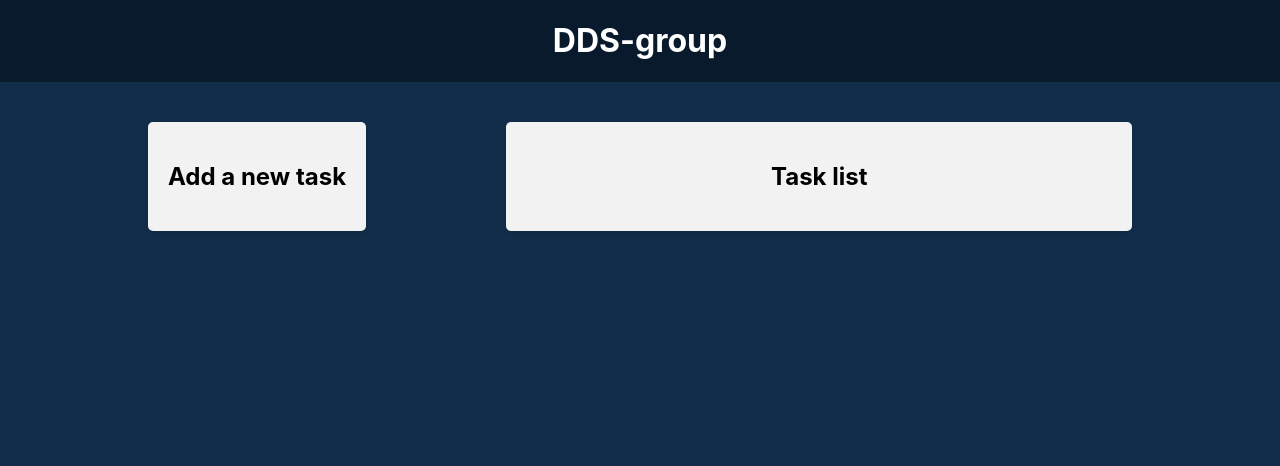
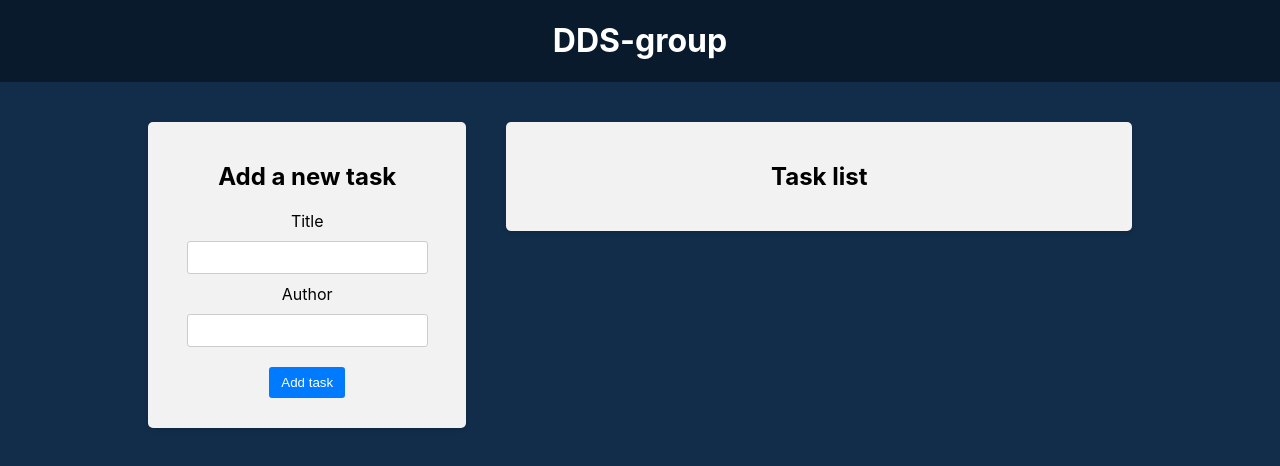
Before and after one commit to Evgeniy-Hurinovich/30-redux, a React (Create React App) app in the folder frontend/: page / in a window 1280 px wide. Shown: the top 466 px of the page. Built offline with nearby package versions, Linux system fonts and the light colour scheme.

Commit message:
1 part develop

```diff
--- a/frontend/public/index.html
+++ b/frontend/public/index.html
@@ -12,7 +12,7 @@
     <link rel="apple-touch-icon" href="%PUBLIC_URL%/logo192.png" />
     <link rel="manifest" href="%PUBLIC_URL%/manifest.json" />
 
-    <title>Book Library App</title>
+    <title>Task-Manager App</title>
   </head>
   <body>
     <noscript>You need to enable JavaScript to run this app.</noscript>
--- a/frontend/src/components/BForm/BForm.js
+++ b/frontend/src/components/BForm/BForm.js
@@ -1,7 +1,43 @@
+import { useState } from 'react'
+
+import './BForm.css'
+
 const BForm = () => {
+  const [title, setTitle] = useState('')
+  const [author, setAuthor] = useState('')
+  // const [formData, setFormData]=useState({})
+  const handleSubmit = (e) => {
+    e.preventDefault()
+    if (title && author) {
+      // dispatch action
+      setTitle('')
+      setAuthor('')
+    }
+  }
   return (
     <div className="app-block book-form">
       <h2>Add a new task</h2>
+      <form onSubmit={handleSubmit}>
+        <div>
+          <label htmlFor="title">Title</label>
+          <input
+            type="text"
+            id="title"
+            value={title}
+            onChange={(e) => setTitle(e.target.value)}
+          />
+        </div>
+        <div>
+          <label htmlFor="author">Author</label>
+          <input
+            type="text"
+            id="author"
+            value={author}
+            onChange={(e) => setAuthor(e.target.value)}
+          />
+        </div>
+        <button type="submit">Add task</button>
+      </form>
     </div>
   )
 }
--- a/frontend/src/components/BList/BList.js
+++ b/frontend/src/components/BList/BList.js
@@ -1,3 +1,5 @@
+import './BList.css'
+
 const BList = () => {
   return (
     <div className="app-block book-list">
--- a/frontend/src/components/Filter/Fiter.js
+++ b/frontend/src/components/Filter/Fiter.js
@@ -1,3 +1,5 @@
+import './Fiter.css'
+
 const Fiter = () => {
   return (
     <div className="app-block filter">
```
